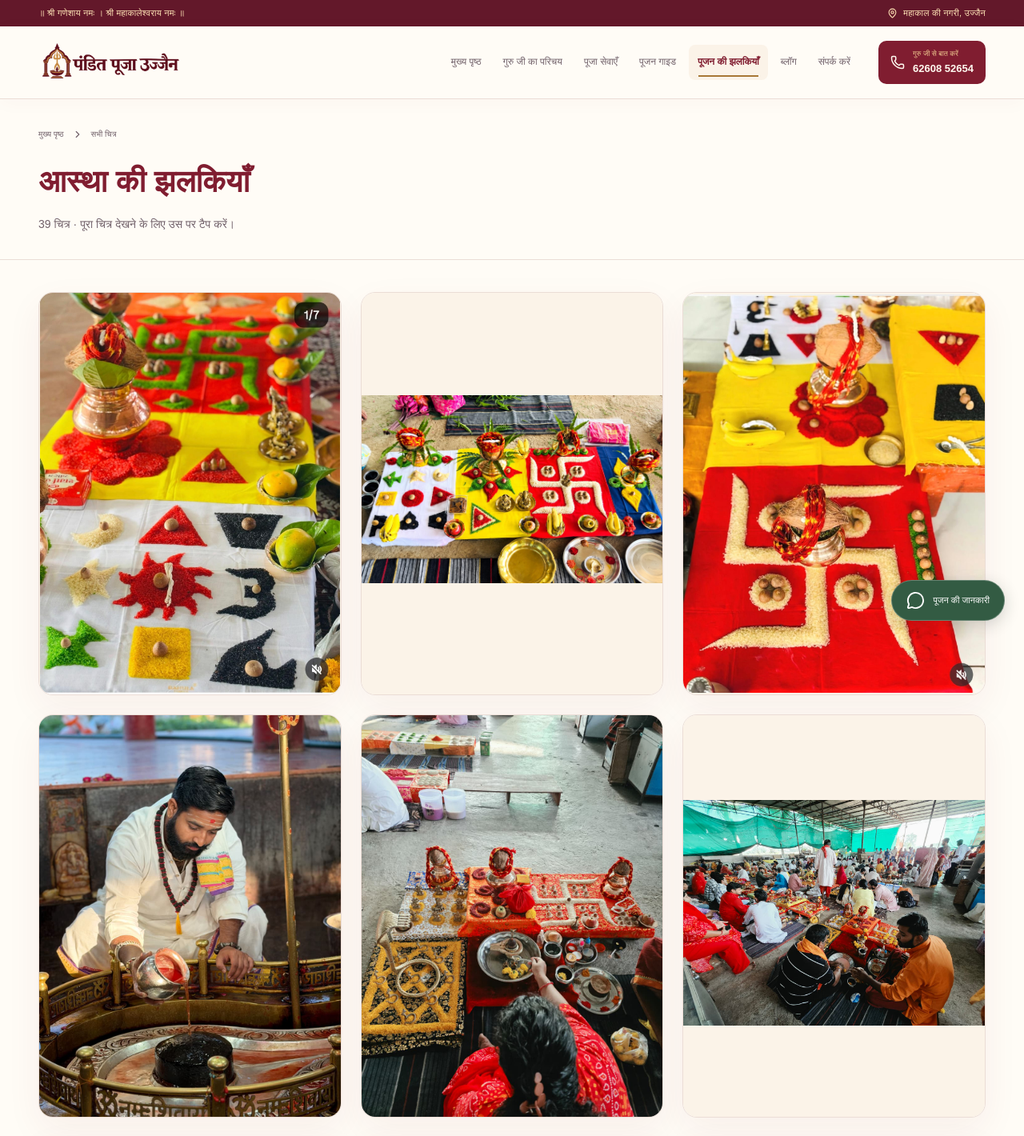
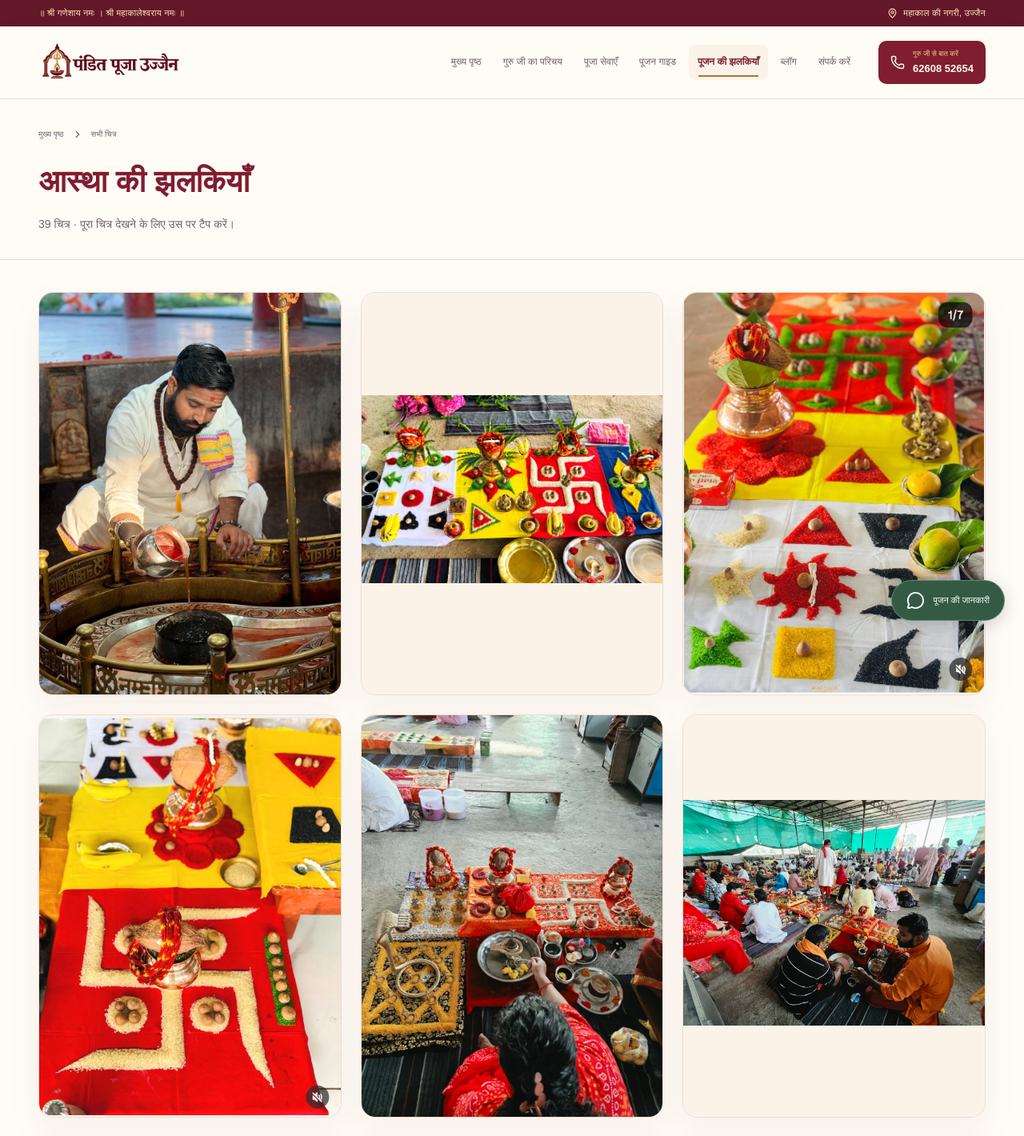
Before and after one commit to panditpujanujjainofficial-beep/panditpujanujjain, a Next.js app: page /gallery in a window 1280 px wide. Shown: the top 1420 px of the page at 80% size. Built offline with nearby package versions, Linux system fonts and the light colour scheme.

Commit message:
Update gallery photos: swap positions of images and enhance descriptions

```diff
--- a/app/data/gallery.ts
+++ b/app/data/gallery.ts
@@ -1,8 +1,8 @@
 export const galleryPhotos = [
+  { src: "/pujan/agareshwar.jpeg", title: "अंगारेश्वर महादेव में अभिषेक", text: "शिव आराधना में गुरु जी" },
+  { src: "/pujan/sampurna-pujan-vedi.jpeg", title: "सम्पूर्ण पूजन वेदी", text: "कलश, प्रतिमाओं एवं पूजन सामग्री की व्यवस्था" },
   { src: "/pujan/mangal-kalash-vedi.jpeg", title: "मंगल कलश की सज्जा", text: "पुष्प एवं पूजन सामग्री से सजी वेदी" },
-  { src: "/pujan/sampurna-pujan-vedi.jpeg", title: "सम्पूर्ण पूजन वेदी", text: "कलश, प्रतिमाओं एवं पूजन सामग्री की व्यवस्था" },
   { src: "/pujan/ganesh-kalash-pujan.jpeg", title: "गणेश एवं कलश पूजन", text: "पीली एवं लाल वेदी पर पूजन की सज्जा" },
-  { src: "/pujan/agareshwar.jpeg", title: "अंगारेश्वर महादेव में अभिषेक", text: "शिव आराधना में गुरु जी" },
   { src: "/pujan/pujanMangal.jpeg", title: "वैदिक पूजन की वेदी", text: "कलश, पूजन सामग्री एवं संकल्प" },
   { src: "/pujan/punan_place.jpeg", title: "पूजन स्थल की झलक", text: "श्रद्धालुओं के साथ अनुष्ठान" },
   { src: "/panditJi.jpeg", title: "आचार्य राघव गुरु जी", text: "पूजन के दौरान गुरु जी का चित्र" },
```
